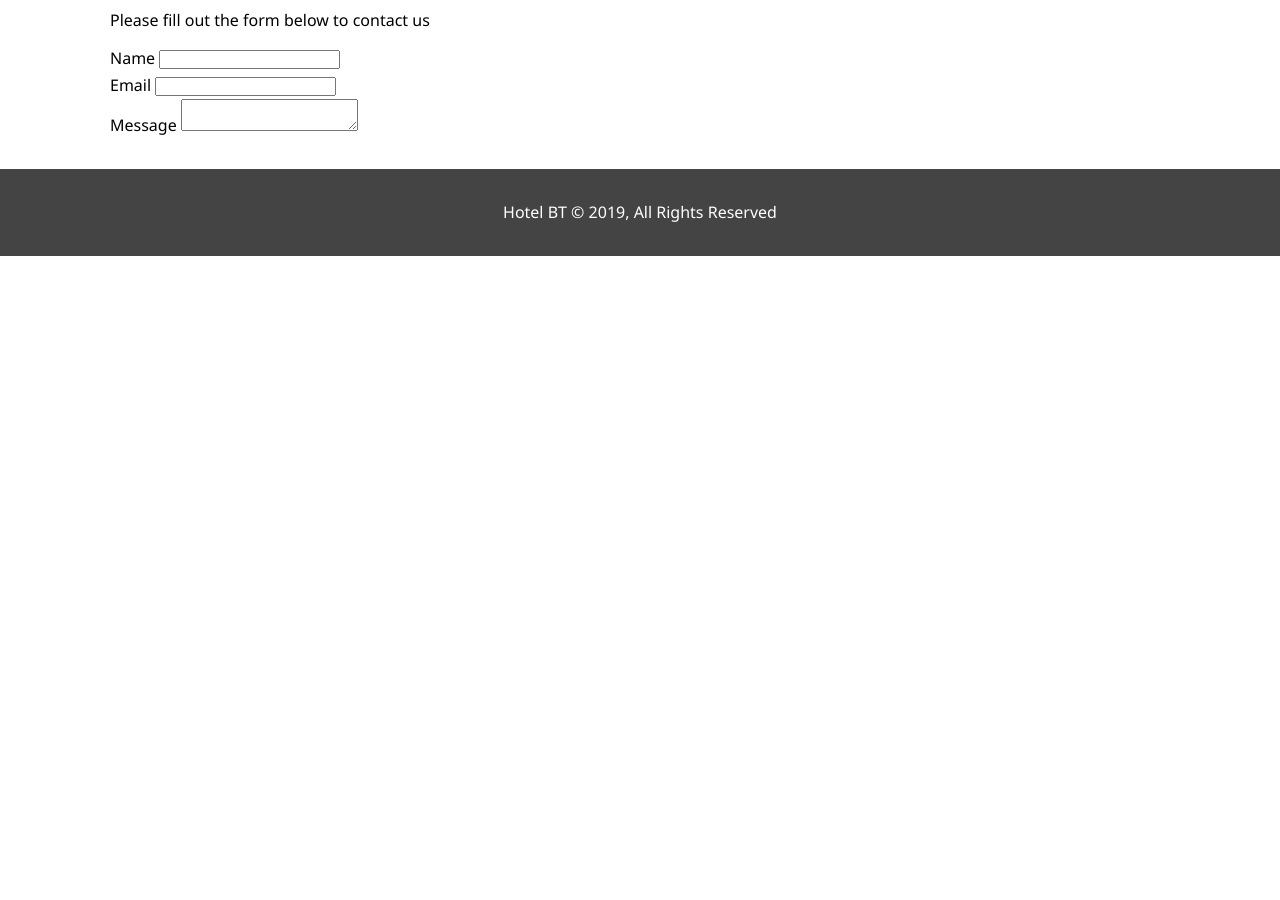
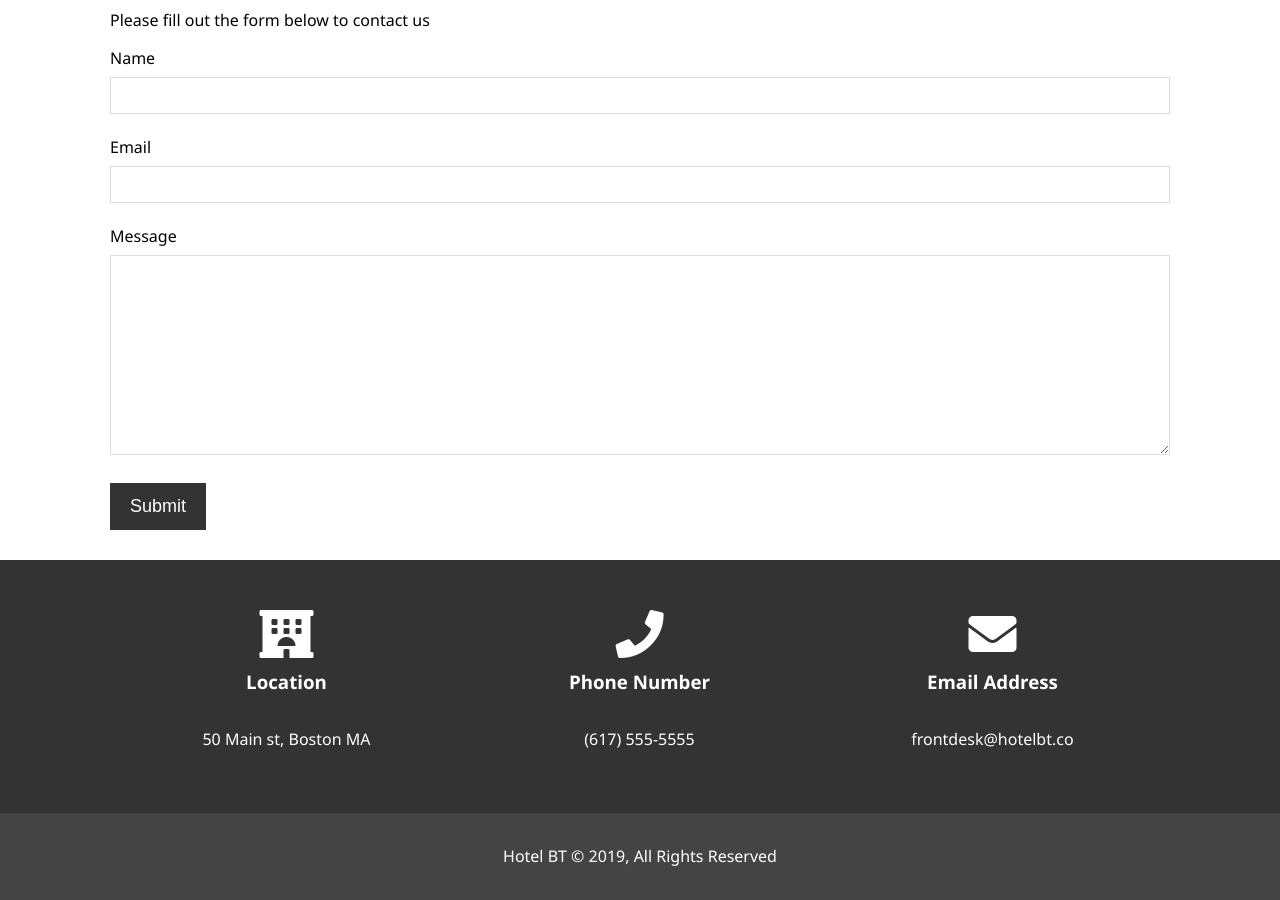
Before and after one commit to Gsus/hotel-website, a plain HTML site: page contact.html in a window 1280 px wide. Shown: the part 147-1047 px from the top of the page. Before the commit the page ends 800 px from the top, so only its background shows below. Drawn offline with Linux system fonts and the light colour scheme.

Commit message:
Good to go!

```diff
--- a/contact.html
+++ b/contact.html
@@ -49,7 +49,34 @@
             <label for="message">Message</label>
             <textarea type="text" name="message" id="message"></textarea>
           </div>
+          <button type="submit" class="btn">Submit</button>
         </form>
+      </div>
+    </section>
+
+    <section id="contact-info" class="bg-dark">
+      <div class="container">
+        <div class="box">
+          <i class="fas fa-hotel fa-3x"></i>
+          <h3>Location</h3>
+          <p>
+            50 Main st, Boston MA
+          </p>
+        </div>
+        <div class="box">
+          <i class="fas fa-phone fa-3x"></i>
+          <h3>Phone Number</h3>
+          <p>
+            (617) 555-5555
+          </p>
+        </div>
+        <div class="box">
+          <i class="fas fa-envelope fa-3x"></i>
+          <h3>Email Address</h3>
+          <p>
+            frontdesk@hotelbt.co
+          </p>
+        </div>
       </div>
     </section>
 
--- a/css/style.css
+++ b/css/style.css
@@ -219,7 +219,7 @@
 
 #testimonials {
   height: 600px;
-  background: url(../img/test-bg.jpg) no-repeat center center/cover;
+  background: url("../img/test-bg.jpg") no-repeat center center/cover;
   padding-top: 100px;
 }
 
@@ -243,6 +243,33 @@
   border-radius: 50%;
 }
 
+/* Contact Form */
+#contact-form .form-group {
+  margin-bottom: 20px;
+}
+
+#contact-form label {
+  display: block;
+  margin-bottom: 5px;
+}
+
+#contact-form input,
+#contact-form textarea {
+  width: 100%;
+  padding: 10px;
+  border: 1px #ddd solid;
+}
+
+#contact-form textarea {
+  height: 200px;
+}
+
+#contact-form input:focus,
+#contact-form textarea:focus {
+  outline: none;
+  border-color: #f7c08a;
+}
+
 /* Footer */
 
 #main-footer {
```
